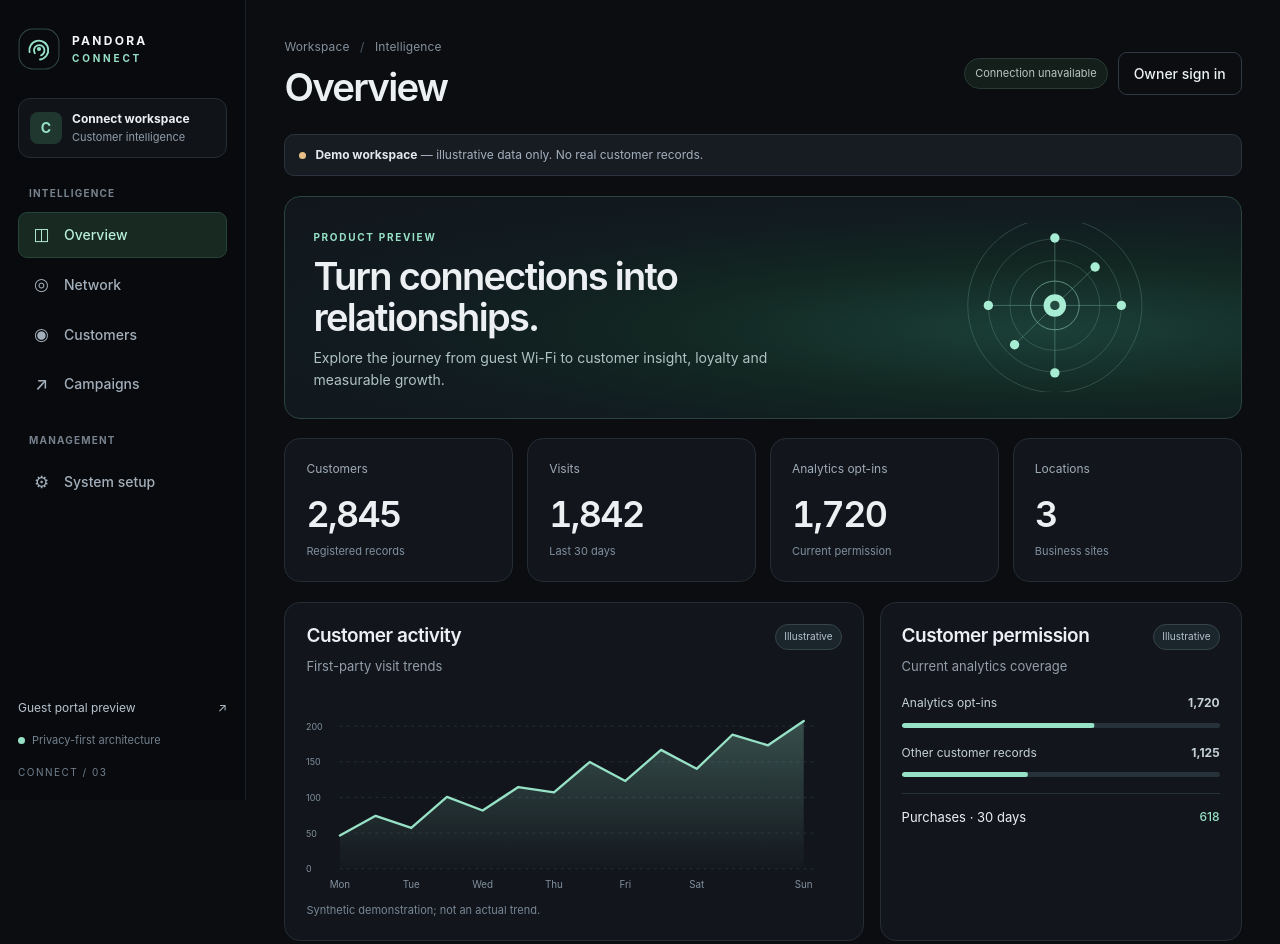
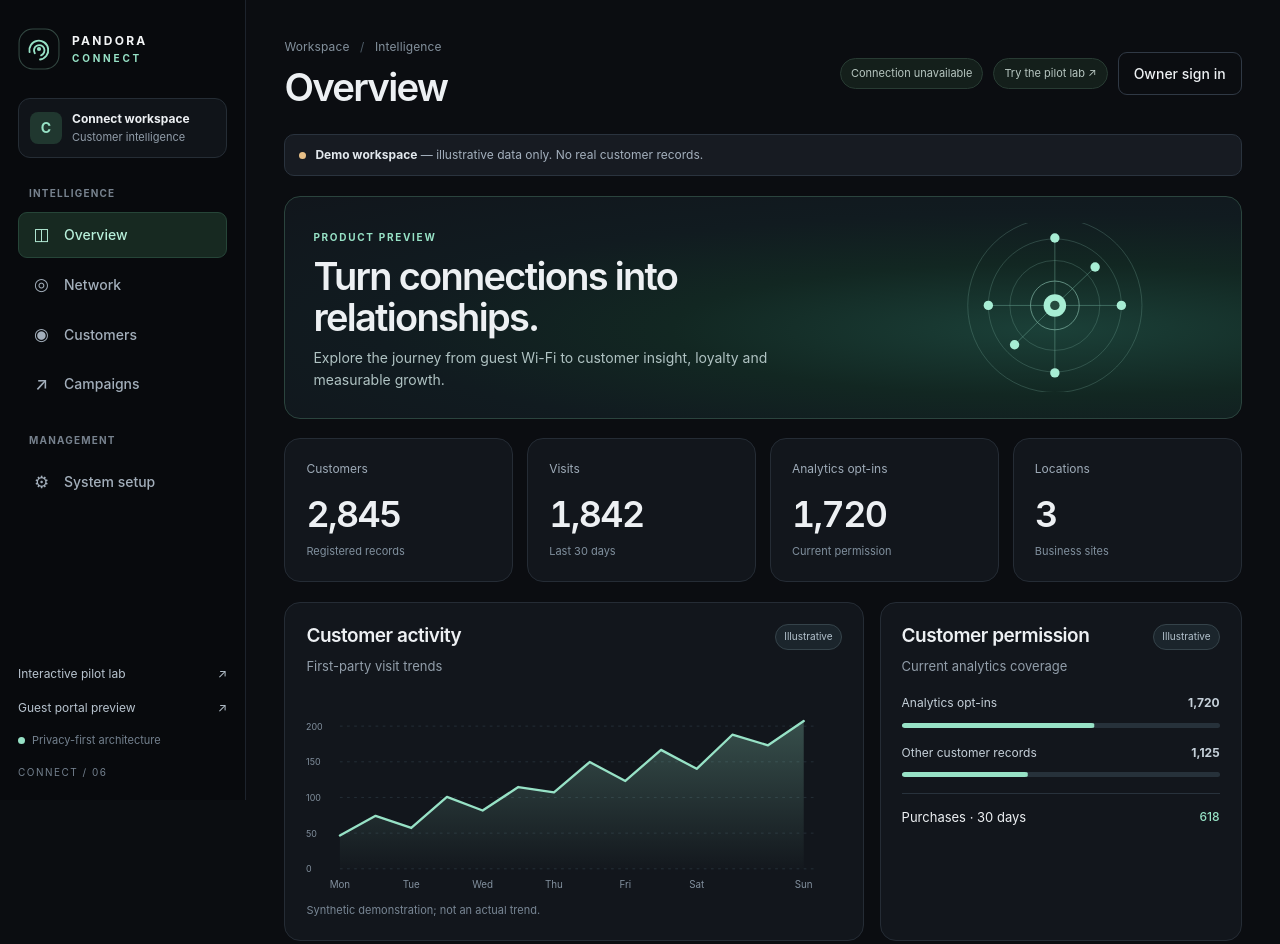
Before and after one commit to besfeng23/pandora-connect, a website: page public/index.html in a window 1280 px wide. Shown: the top 944 px of the page. Drawn offline with Linux system fonts and the light colour scheme; no server answers.

Commit message:
Surface interactive pilot lab from main workspace

```diff
--- a/public/index.html
+++ b/public/index.html
@@ -1,7 +1,7 @@
 <!doctype html>
 <html lang="en"><head><meta charset="utf-8"><meta name="viewport" content="width=device-width,initial-scale=1"><meta name="robots" content="noindex,nofollow"><meta name="theme-color" content="#0b0d11"><title>Pandora Connect — Intelligence workspace</title><link rel="stylesheet" href="/style.css"><script src="/app.js" type="module"></script></head>
-<body><aside><a class="brand" href="/" aria-label="Pandora Connect home"><svg class="mark" viewBox="0 0 40 40" fill="none" aria-hidden="true"><rect x="1" y="1" width="38" height="38" rx="13" stroke="#334842"/><path d="M11 23a9 9 0 1 1 10 7M16 24a5 5 0 1 1 6 2" stroke="#97e2c6" stroke-width="1.8" stroke-linecap="round"/><circle cx="20" cy="20" r="2" fill="#97e2c6"/></svg><span>PANDORA<span class="brand-sub">CONNECT</span></span></a><div class="workspace-label"><span class="workspace-icon">C</span><span><strong>Connect workspace</strong><small>Customer intelligence</small></span></div><nav aria-label="Workspace"><div class="nav-label">INTELLIGENCE</div><button data-view="overview" class="active" aria-current="page"><span class="nav-icon">◫</span> Overview</button><button data-view="network"><span class="nav-icon">◎</span> Network</button><button data-view="customers"><span class="nav-icon">◉</span> Customers</button><button data-view="campaigns"><span class="nav-icon">↗</span> Campaigns</button><div class="nav-label settings-label">MANAGEMENT</div><button data-view="setup"><span class="nav-icon">⚙</span> System setup</button></nav><div class="side-foot"><a href="/guest.html"><span>Guest portal preview</span><span>↗</span></a><div class="secure"><i></i><span>Privacy-first architecture</span></div><small>CONNECT / 03</small></div></aside>
-<main><header><div><div class="breadcrumb">Workspace <span>/</span> Intelligence</div><h1 id="heading">Overview</h1></div><div class="header-actions"><span class="status" id="connection" role="status">Checking configuration</span><button id="open-login" class="outline">Owner sign in</button></div></header>
+<body><aside><a class="brand" href="/" aria-label="Pandora Connect home"><svg class="mark" viewBox="0 0 40 40" fill="none" aria-hidden="true"><rect x="1" y="1" width="38" height="38" rx="13" stroke="#334842"/><path d="M11 23a9 9 0 1 1 10 7M16 24a5 5 0 1 1 6 2" stroke="#97e2c6" stroke-width="1.8" stroke-linecap="round"/><circle cx="20" cy="20" r="2" fill="#97e2c6"/></svg><span>PANDORA<span class="brand-sub">CONNECT</span></span></a><div class="workspace-label"><span class="workspace-icon">C</span><span><strong>Connect workspace</strong><small>Customer intelligence</small></span></div><nav aria-label="Workspace"><div class="nav-label">INTELLIGENCE</div><button data-view="overview" class="active" aria-current="page"><span class="nav-icon">◫</span> Overview</button><button data-view="network"><span class="nav-icon">◎</span> Network</button><button data-view="customers"><span class="nav-icon">◉</span> Customers</button><button data-view="campaigns"><span class="nav-icon">↗</span> Campaigns</button><div class="nav-label settings-label">MANAGEMENT</div><button data-view="setup"><span class="nav-icon">⚙</span> System setup</button></nav><div class="side-foot"><a href="/lab.html"><span>Interactive pilot lab</span><span>↗</span></a><a href="/guest.html"><span>Guest portal preview</span><span>↗</span></a><div class="secure"><i></i><span>Privacy-first architecture</span></div><small>CONNECT / 06</small></div></aside>
+<main><header><div><div class="breadcrumb">Workspace <span>/</span> Intelligence</div><h1 id="heading">Overview</h1></div><div class="header-actions"><span class="status" id="connection" role="status">Checking configuration</span><a class="status" href="/lab.html">Try the pilot lab ↗</a><button id="open-login" class="outline">Owner sign in</button></div></header>
 <section id="auth" class="panel auth" hidden><div><span class="eyebrow">OWNER ACCESS</span><h2>Welcome back.</h2><p>Sign in using your approved Supabase account. Your business membership determines which records you can see.</p><button id="close-login" class="outline">Return to preview</button></div><form id="login"><label>Email address<input type="email" name="email" required autocomplete="username" maxlength="254"></label><label>Password<input type="password" name="password" required autocomplete="current-password" maxlength="1024"></label><button class="primary" type="submit">Sign in <span>→</span></button><p id="login-message" role="alert"></p></form></section>
 <section class="toolbar" id="toolbar" hidden><label>Business workspace<select id="tenant"></select></label><button id="refresh">Refresh</button><button id="logout">Sign out</button></section>
 <div id="mode-banner" class="mode-banner"><span class="mode-dot"></span><span><strong>Demo workspace</strong> — illustrative data only. No real customer records.</span></div>
```
